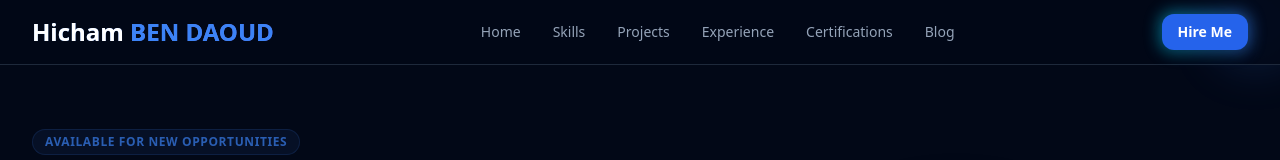
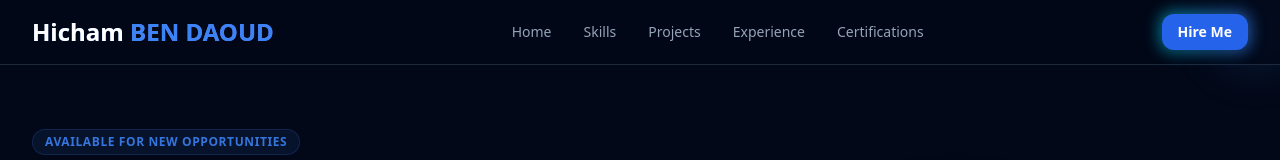
Before and after one commit to hichambendaoud/hichambendaoud.github.io, a React (Vite) app: page / in a window 1280 px wide. Shown: the top 160 px of the page. Built offline with nearby package versions, Linux system fonts and the light colour scheme.

Commit message:
hide blog

```diff
--- a/src/App.tsx
+++ b/src/App.tsx
@@ -23,8 +23,8 @@ const App = () => (
           <Route path="/" element={<Index />} />
           <Route path="/projects" element={<ProjectsList />} />
           <Route path="/projects/:slug" element={<ProjectDetail />} />
-          <Route path="/blog" element={<BlogList />} />
-          <Route path="/blog/:slug" element={<BlogPost />} />
+          {/* <Route path="/blog" element={<BlogList />} /> */}
+          {/* <Route path="/blog/:slug" element={<BlogPost />} /> */}
           {/* ADD ALL CUSTOM ROUTES ABOVE THE CATCH-ALL "*" ROUTE */}
           <Route path="*" element={<NotFound />} />
         </Routes>
--- a/src/components/Navigation.tsx
+++ b/src/components/Navigation.tsx
@@ -42,7 +42,7 @@ const Navigation = () => {
     { name: "Projects", href: "/#projects" },
     { name: "Experience", href: "/#experience" },
     { name: "Certifications", href: "/#certifications" },
-    { name: "Blog", href: "/#blog" },
+    // { name: "Blog", href: "/#blog" },
   ];
 
   const handleNavClick = (href: string) => {
--- a/src/pages/Index.tsx
+++ b/src/pages/Index.tsx
@@ -17,7 +17,7 @@ const Index = () => {
         <Projects />
         <Experience />
         <Certifications />
-        <Blog />
+        {/* <Blog /> */}
         <Contact />
       </main>
     </div>
```
